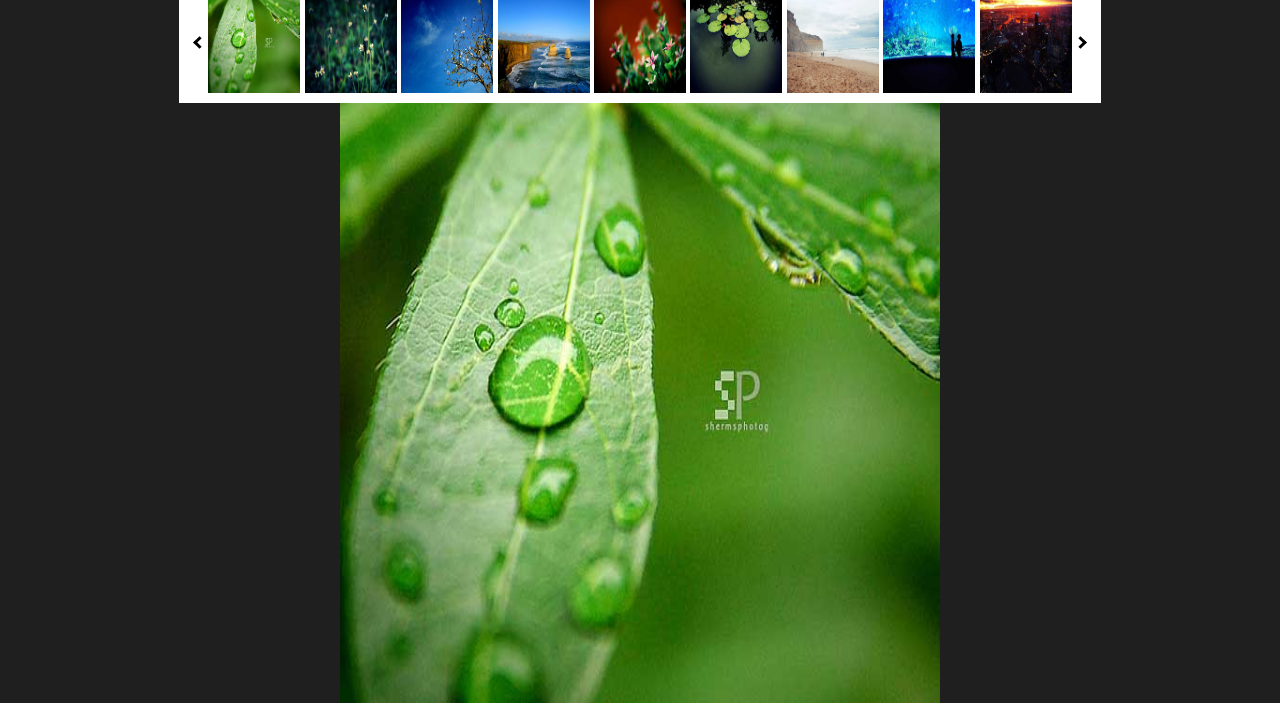
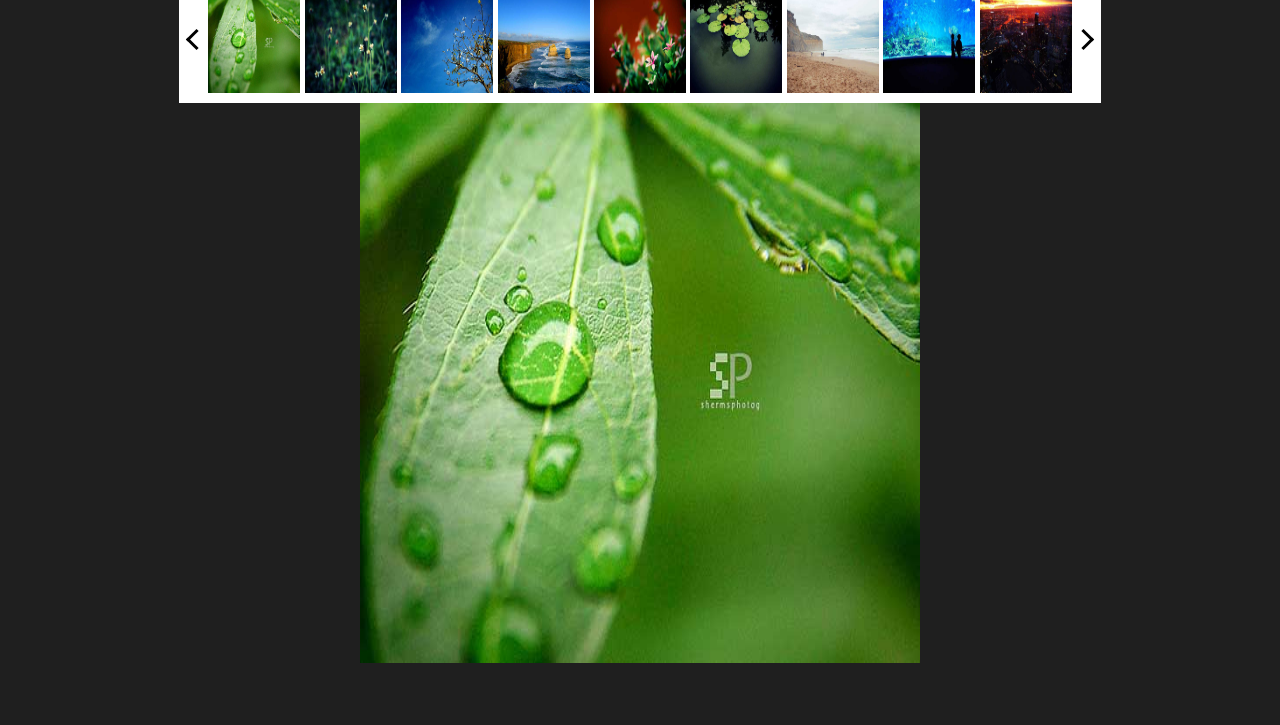
Before and after one commit to choudharysunnyshiv786/responsive-image-gallery, a plain HTML site: page index.html in a window 1280 px wide. Shown: the part 75-800 px from the top of the page. Drawn offline with nearby package versions, Linux system fonts and the light colour scheme.

Commit message:
Update style.css
- Changed the background-color of the site content to black instead of using the url to set the background property
- Changed the height & width of image inside the card-body class from 75vh to 70vh
- Removed unnecessary properties which has no effect on the website

```diff
--- a/style.css
+++ b/style.css
@@ -2,13 +2,12 @@
     margin: 0px;
 }
 .site-content{
-    width: 100vw;
+    height: 100vh;
+    width: 100%;
     text-align: center;
-    background: #1F1F1F url(../images/pattern.png) repeat top left;
+    background: #1F1F1F;
     color:#fff;
     font-family: "Pacifico";
-    display: inline-block;
-    margin: 0px;
 }
 .site-content h1{
     height: 50px;
@@ -23,24 +22,20 @@
 .thumbnail{
     width: 100%;
     margin: auto;
-    display: inline-block;
 }
 .thumbnail img{
     height: 100px;
     width: 10%;
 }
-
 .card-body img{
-    display: block;
-    margin: auto;
-    height: 75vh;
-    width: 75vh;
+    height: 70vh;
+    width: 70vh;
 }
 .arrow {
     border: solid black;
     border-width: 0 3px 3px 0;
     display: inline-block;
-    padding: 3px;
+    padding: 6px;
   }
 
   .right {
```
